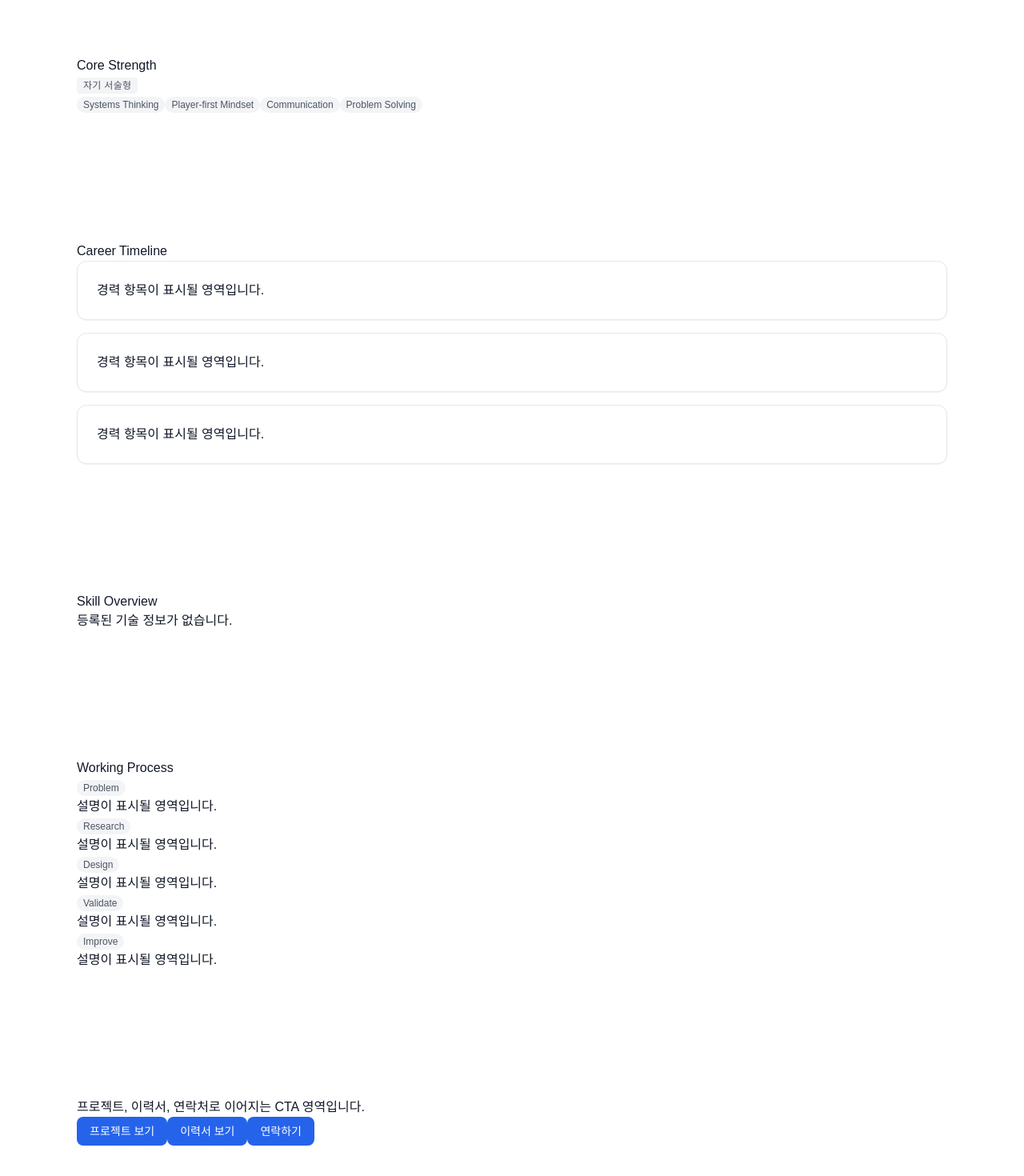
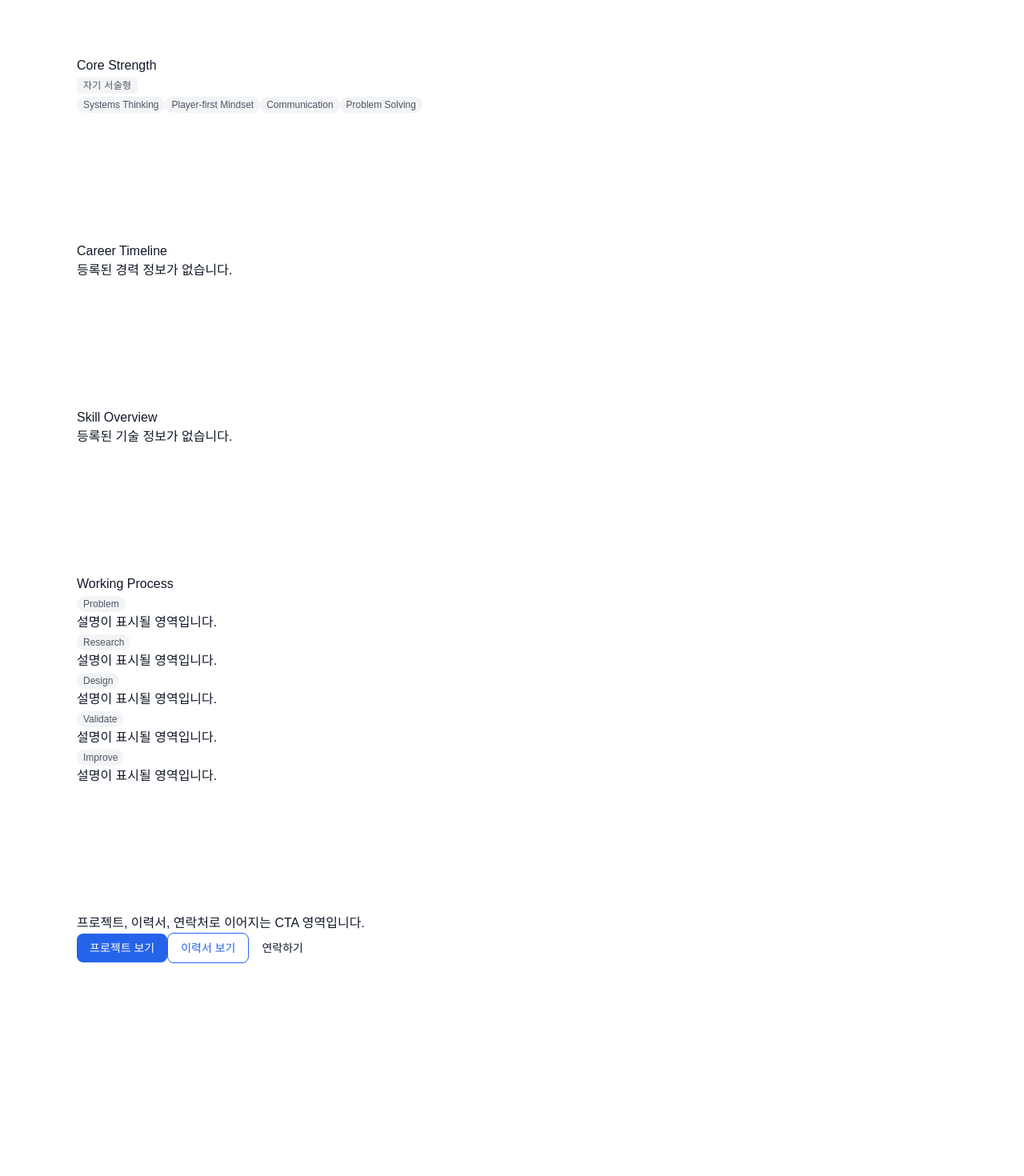
Before and after one commit to ghyourme/game_designer_portfolio, a Next.js app: page /about in a window 1280 px wide. Shown: the part 874-2344 px from the top of the page at 80% size. After the commit the page ends 2158 px from the top, so only its background shows below. Built offline with nearby package versions, Linux system fonts and the light colour scheme.

Commit message:
ui-quality-audit

```diff
--- a/app/error.tsx
+++ b/app/error.tsx
@@ -1,17 +1,27 @@
 "use client";
+
+import { Section } from "@/components/ui/Section";
+import { Container } from "@/components/ui/Container";
+import { Button } from "@/components/ui/Button";
 
 /**
  * Error (임시 placeholder)
  *
  * 참고 문서: docs/DESIGN_SYSTEM.md - 7. Interaction Principles (Error States)
  *
- * 페이지 렌더링 중 오류가 발생했을 때 표시되는 최소 에러 바운더리.
+ * 페이지 렌더링 중 오류가 발생했을 때 표시되는 최소 에러 바운더리. 다른 모든 페이지와
+ * 동일하게 Section/Container로 감싸고, 액션 트리거는 공용 Button을 재사용한다
+ * (UI Consistency Rule — 이전에는 스타일 없는 네이티브 button을 직접 썼다).
  */
 export default function Error({ reset }: { error: Error; reset: () => void }) {
   return (
-    <div>
-      <h1>오류가 발생했습니다.</h1>
-      <button onClick={() => reset()}>다시 시도</button>
-    </div>
+    <Section>
+      <Container>
+        <h1>오류가 발생했습니다.</h1>
+        <Button type="button" onClick={() => reset()}>
+          다시 시도
+        </Button>
+      </Container>
+    </Section>
   );
 }
--- a/app/loading.tsx
+++ b/app/loading.tsx
@@ -1,10 +1,23 @@
+import { Section } from "@/components/ui/Section";
+import { Container } from "@/components/ui/Container";
+
 /**
  * Loading (임시 placeholder)
  *
  * 참고 문서: docs/DESIGN_SYSTEM.md - 7. Interaction Principles (Loading)
  *
- * 페이지 전환 또는 데이터 로딩 중 표시되는 최소 로딩 상태.
+ * 페이지 전환 또는 데이터 로딩 중 표시되는 최소 로딩 상태. 다른 모든 페이지와
+ * 동일하게 Section/Container로 감싸 레이아웃이 흔들리지 않게 한다.
+ * 이 프로젝트는 모든 데이터가 lib/data의 동기 SSG 로더라 실제로 이 화면이
+ * 보일 일은 거의 없다 — 클라이언트 비동기 fetch가 생기면 Skeleton 도입을
+ * 재검토한다(Out of Scope: 이번 감사에서는 Skeleton을 새로 만들지 않는다).
  */
 export default function Loading() {
-  return <p>불러오는 중입니다...</p>;
+  return (
+    <Section>
+      <Container>
+        <p>불러오는 중입니다...</p>
+      </Container>
+    </Section>
+  );
 }
--- a/app/not-found.tsx
+++ b/app/not-found.tsx
@@ -1,18 +1,24 @@
-import Link from "next/link";
+import { Section } from "@/components/ui/Section";
+import { Container } from "@/components/ui/Container";
+import { Button } from "@/components/ui/Button";
 
 /**
  * Not Found (임시 placeholder)
  *
  * 참고 문서: docs/INFORMATION_ARCHITECTURE.md - 2.10 404 (Not Found)
  *
- * 존재하지 않는 경로에 접근했을 때 표시되는 최소 404 페이지.
+ * 존재하지 않는 경로에 접근했을 때 표시되는 최소 404 페이지. 다른 모든 페이지와
+ * 동일하게 Section/Container로 감싸고, 내비게이션은 공용 Button을 재사용한다
+ * (UI Consistency Rule — 이전에는 스타일 없는 네이티브 next/link를 직접 썼다).
  */
 export default function NotFound() {
   return (
-    <div>
-      <h1>404</h1>
-      <p>페이지를 찾을 수 없습니다.</p>
-      <Link href="/">홈으로 돌아가기</Link>
-    </div>
+    <Section>
+      <Container>
+        <h1>404</h1>
+        <p>페이지를 찾을 수 없습니다.</p>
+        <Button href="/">홈으로 돌아가기</Button>
+      </Container>
+    </Section>
   );
 }
--- a/features/about/CallToAction/CallToAction.tsx
+++ b/features/about/CallToAction/CallToAction.tsx
@@ -11,18 +11,22 @@ import { Button } from "@/components/ui/Button";
  *
  * 책임:
  * - About 마지막에서 "프로젝트 보기", "이력서 보기", "연락하기"로 이어지는
- *   행동 유도 영역을 제공한다. Home의 CallToAction과 동일한 목적을 갖는다.
- * - 아직 실제 라우팅 연결 없이 구조만 갖춘 placeholder다.
+ *   행동 유도 영역을 제공한다. Home의 CallToAction과 동일한 목적·강조 순서를 갖는다.
  */
 export function CallToAction() {
   return (
     <Section>
       <Container>
         <p>프로젝트, 이력서, 연락처로 이어지는 CTA 영역입니다.</p>
-        <Button>프로젝트 보기</Button>
-        <Button>이력서 보기</Button>
-        <Button>연락하기</Button>
-        {/* TODO: 각 버튼을 /projects, /resume, /contact로 연결 예정 */}
+        <Button href="/projects" variant="primary">
+          프로젝트 보기
+        </Button>
+        <Button href="/resume" variant="secondary">
+          이력서 보기
+        </Button>
+        <Button href="/contact" variant="tertiary">
+          연락하기
+        </Button>
       </Container>
     </Section>
   );
--- a/features/about/CareerTimeline/CareerTimeline.tsx
+++ b/features/about/CareerTimeline/CareerTimeline.tsx
@@ -1,3 +1,4 @@
+import { getResume } from "@/lib/data";
 import { Section } from "@/components/ui/Section";
 import { Container } from "@/components/ui/Container";
 import { Card } from "@/components/ui/Card";
@@ -8,26 +9,36 @@ import { Card } from "@/components/ui/Card";
  * 참고 문서: docs/INFORMATION_ARCHITECTURE.md - 2.2 About (구성 섹션 4. 경력 하이라이트)
  *
  * 책임:
- * - 경력 하이라이트를 세로로 배치된 Card 목록으로 짧게 보여준다.
- * - 전체 이력은 Resume 페이지가 담당하므로, 여기서는 하이라이트만 다룬다.
- * - 별도 Timeline UI 컴포넌트는 만들지 않고, Card를 세로로 배치하는 구조만 사용한다.
- *
- * TODO: resume.json 연동 예정
+ * - resume.json의 career 배열 중 앞 3건만 하이라이트로 보여준다.
+ * - 전체 이력은 Resume의 ExperienceTimeline이 담당하므로, 여기서는 하이라이트만
+ *   다룬다 — 데이터 소스와 Card 표현 방식은 ExperienceTimeline과 동일하게 유지한다
+ *   (UI Consistency Rule). 별도 Timeline UI 컴포넌트는 만들지 않는다.
+ * - 경력이 하나도 없으면 Empty State를 보여준다(ExperienceTimeline과 동일한 문구).
  */
-const CAREER_PLACEHOLDER_IDS = ["career-1", "career-2", "career-3"] as const;
+const HIGHLIGHT_COUNT = 3;
 
 export function CareerTimeline() {
+  const { career } = getResume();
+  const highlights = career.slice(0, HIGHLIGHT_COUNT);
+
   return (
     <Section>
       <Container>
         <h2>Career Timeline</h2>
-        <div className="flex flex-col gap-4">
-          {CAREER_PLACEHOLDER_IDS.map((id) => (
-            <Card key={id}>
-              <p>경력 항목이 표시될 영역입니다.</p>
-            </Card>
-          ))}
-        </div>
+        {highlights.length === 0 ? (
+          <p>등록된 경력 정보가 없습니다.</p>
+        ) : (
+          <div className="flex flex-col gap-4">
+            {highlights.map((entry) => (
+              <Card key={entry.id}>
+                <h3>{entry.company}</h3>
+                <p>{entry.role}</p>
+                <p>{entry.period}</p>
+                <p>{entry.description}</p>
+              </Card>
+            ))}
+          </div>
+        )}
       </Container>
     </Section>
   );
--- a/features/home/CallToAction/CallToAction.tsx
+++ b/features/home/CallToAction/CallToAction.tsx
@@ -12,17 +12,23 @@ import { Button } from "@/components/ui/Button";
  * 책임:
  * - Home 마지막에서 "프로젝트 보기", "이력서 다운로드", "연락하기"로 이어지는
  *   행동 유도 영역을 제공한다.
- * - 아직 실제 라우팅 연결 없이 구조만 갖춘 placeholder다.
+ * - `docs/PROJECT.md`의 핵심 목표(프로젝트 증명)에 따라 "프로젝트 보기"를 primary로,
+ *   나머지 둘을 secondary/tertiary로 구분해 강조 수준을 나눈다(Button Variant 일관성).
  */
 export function CallToAction() {
   return (
     <Section>
       <Container>
         <p>프로젝트, 이력서, 연락처로 이어지는 CTA 영역입니다.</p>
-        <Button>프로젝트 보기</Button>
-        <Button>이력서 다운로드</Button>
-        <Button>연락하기</Button>
-        {/* TODO: 각 버튼을 /projects, /resume, /contact로 연결 예정 (Button에 href/variant props 추가 필요) */}
+        <Button href="/projects" variant="primary">
+          프로젝트 보기
+        </Button>
+        <Button href="/resume" variant="secondary">
+          이력서 다운로드
+        </Button>
+        <Button href="/contact" variant="tertiary">
+          연락하기
+        </Button>
       </Container>
     </Section>
   );
--- a/features/home/Hero/Hero.tsx
+++ b/features/home/Hero/Hero.tsx
@@ -1,3 +1,4 @@
+import { getProfile } from "@/lib/data";
 import { Section } from "@/components/ui/Section";
 import { Container } from "@/components/ui/Container";
 
@@ -9,16 +10,21 @@ import { Container } from "@/components/ui/Container";
  * - docs/DESIGN_SYSTEM.md - 6. Component Library (Hero)
  *
  * 책임:
- * - Home 최상단에서 이름/정체성, 지향 역할, 한 줄 소개를 전달하는 첫인상 영역.
- * - 아직 profile.json 연동 없이 구조만 갖춘 placeholder다.
+ * - Home 최상단에서 profile.json의 이름/정체성, 지향 역할, 한 줄 소개를 전달하는
+ *   첫인상 영역.
+ * - About의 AboutHero와 동일한 필드(name/targetRole/tagline)를 동일한 방식으로
+ *   보여준다 — 두 Hero는 서로 다른 페이지의 인스턴스일 뿐, 데이터 소스와 표현
+ *   방식은 동일해야 한다(UI Consistency Rule).
  */
 export function Hero() {
+  const profile = getProfile();
+
   return (
     <Section>
       <Container>
-        <h1>Game Designer Portfolio</h1>
-        <p>이름, 지향 역할, 한 줄 소개가 표시될 영역입니다.</p>
-        {/* TODO: profile.json 연동 — 이름/정체성, 지향 역할(시스템 기획자 / 콘텐츠 기획자), 한 줄 소개 */}
+        <h1>{profile.name}</h1>
+        <p>{profile.targetRole}</p>
+        <p>{profile.tagline}</p>
       </Container>
     </Section>
   );
--- a/features/home/Introduction/Introduction.tsx
+++ b/features/home/Introduction/Introduction.tsx
@@ -1,27 +1,46 @@
+import { getProfile, getSkills } from "@/lib/data";
 import { Section } from "@/components/ui/Section";
 import { Container } from "@/components/ui/Container";
 import { Tag } from "@/components/ui/Tag";
+import { Button } from "@/components/ui/Button";
+import { flattenSkills } from "@/utils/skills";
 
 /**
  * Introduction
  *
  * 참고 문서:
  * - docs/INFORMATION_ARCHITECTURE.md - 2.1 Home (구성 섹션 2. 핵심 역량 요약, 5. About 미리보기)
- * - docs/DESIGN_SYSTEM.md - 6. Component Library (Section, Tag)
+ * - docs/DESIGN_SYSTEM.md - 6. Component Library (Section, Tag, Button)
  *
  * 책임:
- * - Hero 다음에 이어지는 짧은 소개와 핵심 역량 요약을 전달한다.
- * - About 페이지로 이어지는 미리보기 역할도 함께 담당한다.
- * - 아직 profile.json, skills.json 연동 없이 구조만 갖춘 placeholder다.
+ * - Hero 다음에 핵심 역량 요약(skills.json)과 About 페이지 미리보기(profile.json
+ *   summary + 이동 링크)를 전달한다.
+ * - 역량 요약은 About의 SkillOverview/Resume의 SkillSummary와 동일한 데이터·나열
+ *   로직(utils/skills.ts의 flattenSkills)을 공유한다 — 세 곳의 스킬 정보가 서로
+ *   어긋나지 않게 한다.
+ * - 등록된 스킬이 하나도 없으면 Empty State를 보여준다(SkillOverview/SkillSummary와
+ *   동일한 문구).
  */
 export function Introduction() {
+  const profile = getProfile();
+  const allSkills = flattenSkills(getSkills());
+
   return (
     <Section>
       <Container>
-        <p>짧은 소개 문구가 표시될 영역입니다.</p>
-        {/* TODO: skills.json 기반 역량 카테고리(시스템 기획 / 콘텐츠 기획 / 분석 / 도구 활용) 요약 — 현재는 구조 예시용 태그 1개 */}
-        <Tag>핵심 역량 태그</Tag>
-        {/* TODO: About 페이지 미리보기 문구 및 링크 */}
+        {allSkills.length === 0 ? (
+          <p>등록된 기술 정보가 없습니다.</p>
+        ) : (
+          <div>
+            {allSkills.map((skill) => (
+              <Tag key={skill.name}>{skill.name}</Tag>
+            ))}
+          </div>
+        )}
+        <p>{profile.summary}</p>
+        <Button href="/about" variant="tertiary">
+          자세히 보기
+        </Button>
       </Container>
     </Section>
   );
```
Also changed, not shown: 1 other file (tests, documents, lock files or other folders).
